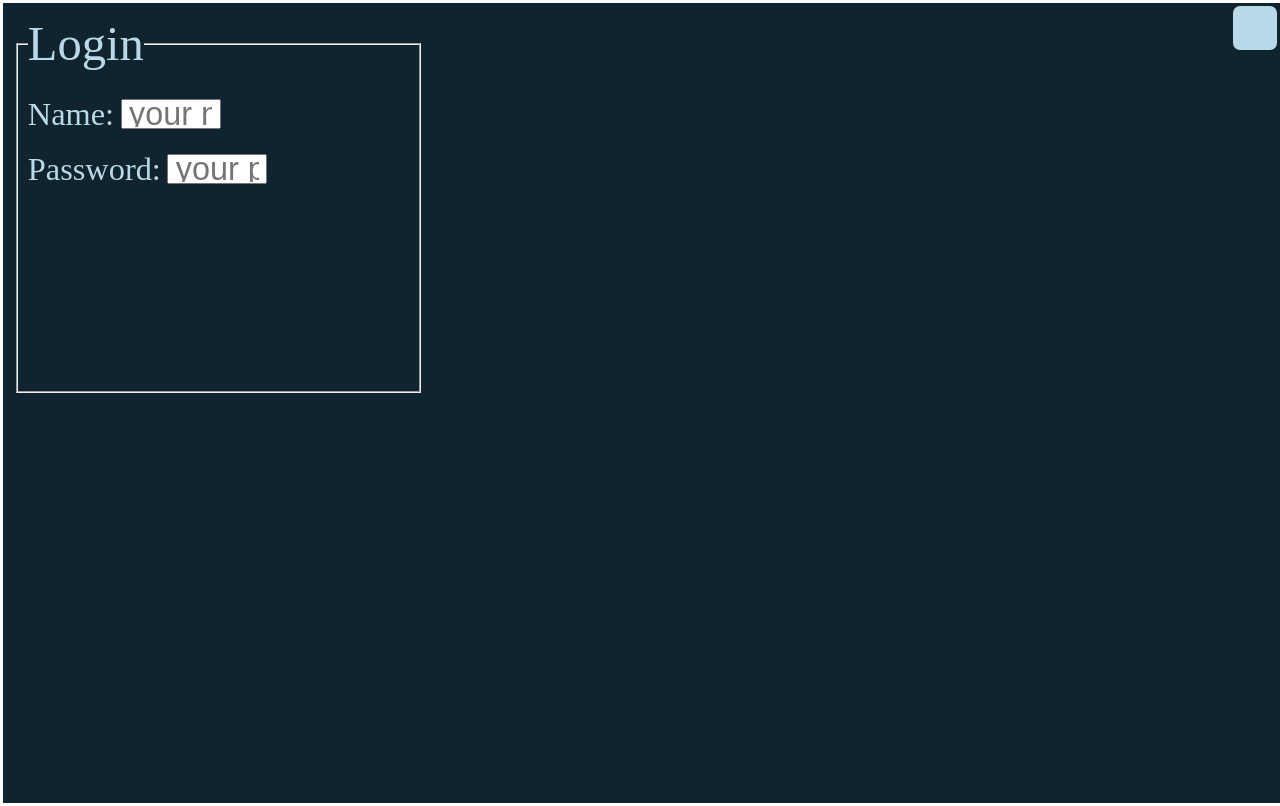
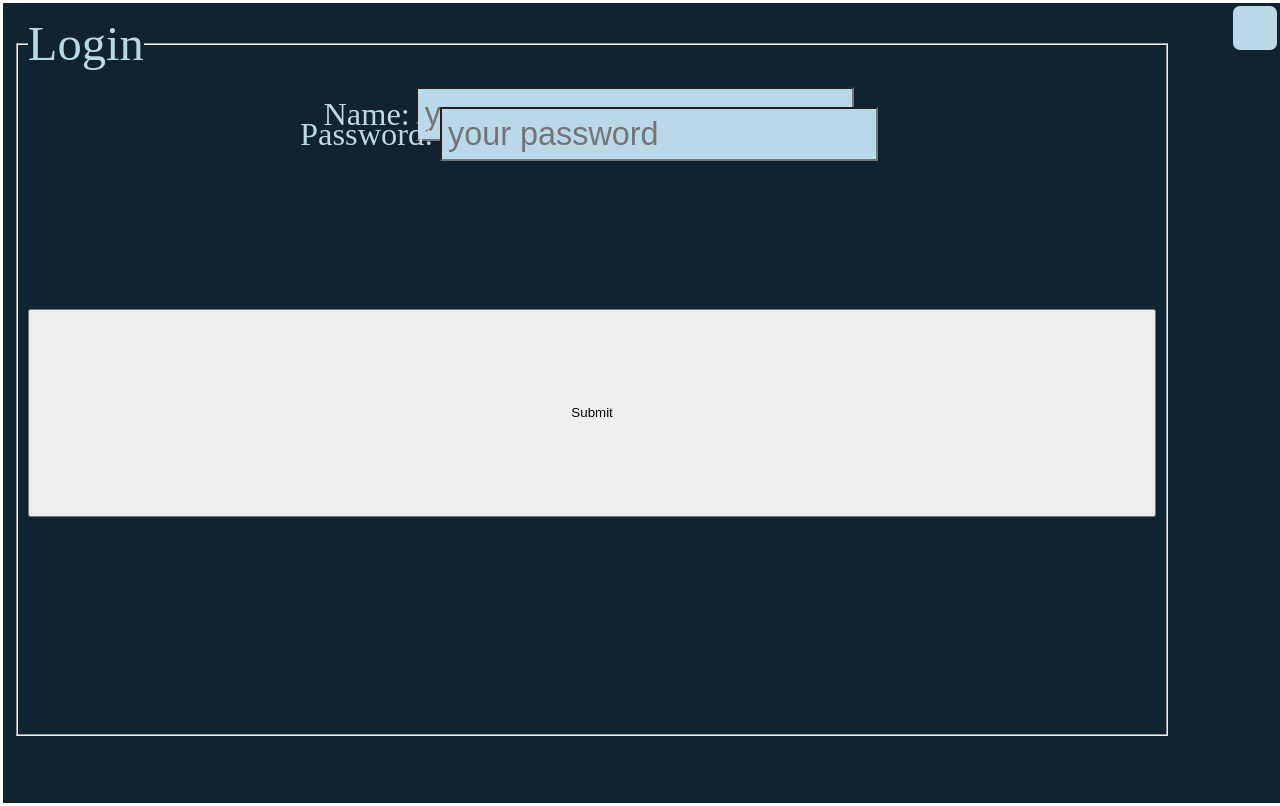
Before and after one commit to collerhatguy/face-maker-2, a React (Create React App) app: page /login in a window 1280 px wide. Built offline with nearby package versions, Linux system fonts and the light colour scheme.

Commit message:
styled a bunch of forms

```diff
--- a/src/components/AccountCreationPage.js
+++ b/src/components/AccountCreationPage.js
@@ -14,6 +14,7 @@ export default function AccountCreationPage() {
                         Password:
                         <input type="text" name="password" id="password" placeholder="your password"/>
                     </label>
+                    <button type="submit">Submit</button>
                 </fieldset>
             </form>
         </div>
--- a/src/components/LoginPage.js
+++ b/src/components/LoginPage.js
@@ -6,18 +6,15 @@ export default function LoginPage() {
             <form className="account-form">
                 <fieldset>
                     <legend>Login</legend>
-                    <div>
                         <label for="name">
                             Name:
                             <input type="text" name="name" id="name" placeholder="your name"/>
                         </label>
-                    </div>
-                    <div>
                         <label for="password">
                             Password:
                             <input type="text" name="password" id="password" placeholder="your password"/>
                         </label>
-                    </div>
+                        <button type="submit">Submit</button>
                 </fieldset>
             </form>
         </div>
--- a/src/styles/App.css
+++ b/src/styles/App.css
@@ -227,6 +227,52 @@ form input {
   height: 100vh;
 }
 
+.account-form fieldset {
+  width: 90vw;
+  height: 90vh;
+  display: -ms-grid;
+  display: grid;
+  -ms-grid-columns: 1fr;
+      grid-template-columns: 1fr;
+  -ms-grid-rows: 20px (1fr)[3];
+      grid-template-rows: 20px repeat(3, 1fr);
+}
+
+.account-form fieldset label {
+  text-align: center;
+  display: block;
+}
+
+.account-form fieldset label input {
+  width: -webkit-min-content;
+  width: -moz-min-content;
+  width: min-content;
+  height: -webkit-min-content;
+  height: -moz-min-content;
+  height: min-content;
+  background-color: #bad9e8;
+  color: #0f242e;
+}
+
+.account-form fieldset label input:focus {
+  outline: none;
+}
+
+.account-form fieldset label button {
+  width: -webkit-fit-content;
+  width: -moz-fit-content;
+  width: fit-content;
+  height: -webkit-min-content;
+  height: -moz-min-content;
+  height: min-content;
+  background-color: #bad9e8;
+  color: #0f242e;
+}
+
+.account-form fieldset label button:focus {
+  outline: none;
+}
+
 header {
   position: relative;
 }
@@ -254,11 +300,13 @@ nav a {
 }
 
 nav:hover a {
-  font-size: 32.36px;
+  font-size: 16.18px;
   display: block;
   text-decoration: none;
   padding: .2em;
   text-align: center;
+  -webkit-transition-duration: 300ms;
+          transition-duration: 300ms;
 }
 
 nav:hover a:hover {
--- a/src/styles/App.scss
+++ b/src/styles/App.scss
@@ -65,6 +65,35 @@ form {
 .account-form {
   width: 100vw;
   height: 100vh;
+  fieldset {
+    width: 90vw;
+    height: 90vh;
+    display: grid;
+    grid-template-columns: 1fr;
+    grid-template-rows: 20px repeat(3, 1fr);
+    label {
+      text-align: center;
+      display: block;
+      input {
+        width: min-content;
+        height: min-content;
+        background-color: $primary-color;
+        color: $secondary-color;
+        &:focus {
+          outline: none;
+        }
+      }
+      button {
+        width: fit-content;
+        height: min-content;
+        background-color: $primary-color;
+        color: $secondary-color;
+        &:focus {
+          outline: none;
+        }
+      }
+    }
+  }
 }
 
 // 6. nav bar
@@ -87,11 +116,12 @@ nav {
     display: none;
   }
   &:hover a {
-    @include font-size(2);
+    @include font-size(1);
     display: block;
     text-decoration: none;
     padding: .2em;
     text-align: center;
+    transition-duration: 300ms;
     &:hover {
       background-color: $secondary-color;
       color: $primary-color;
```
Also changed, not shown: 1 other file (tests, documents, lock files or other folders).
